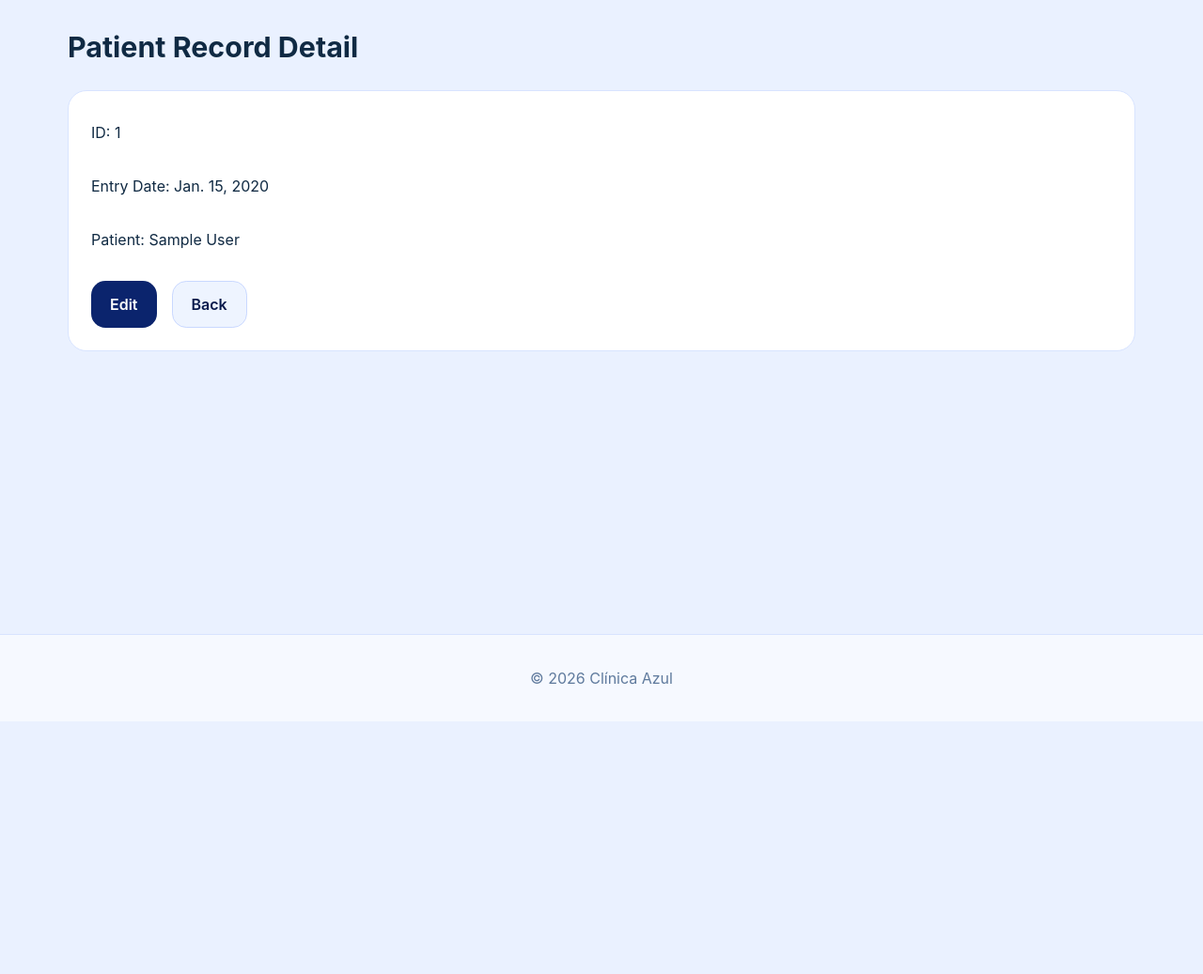
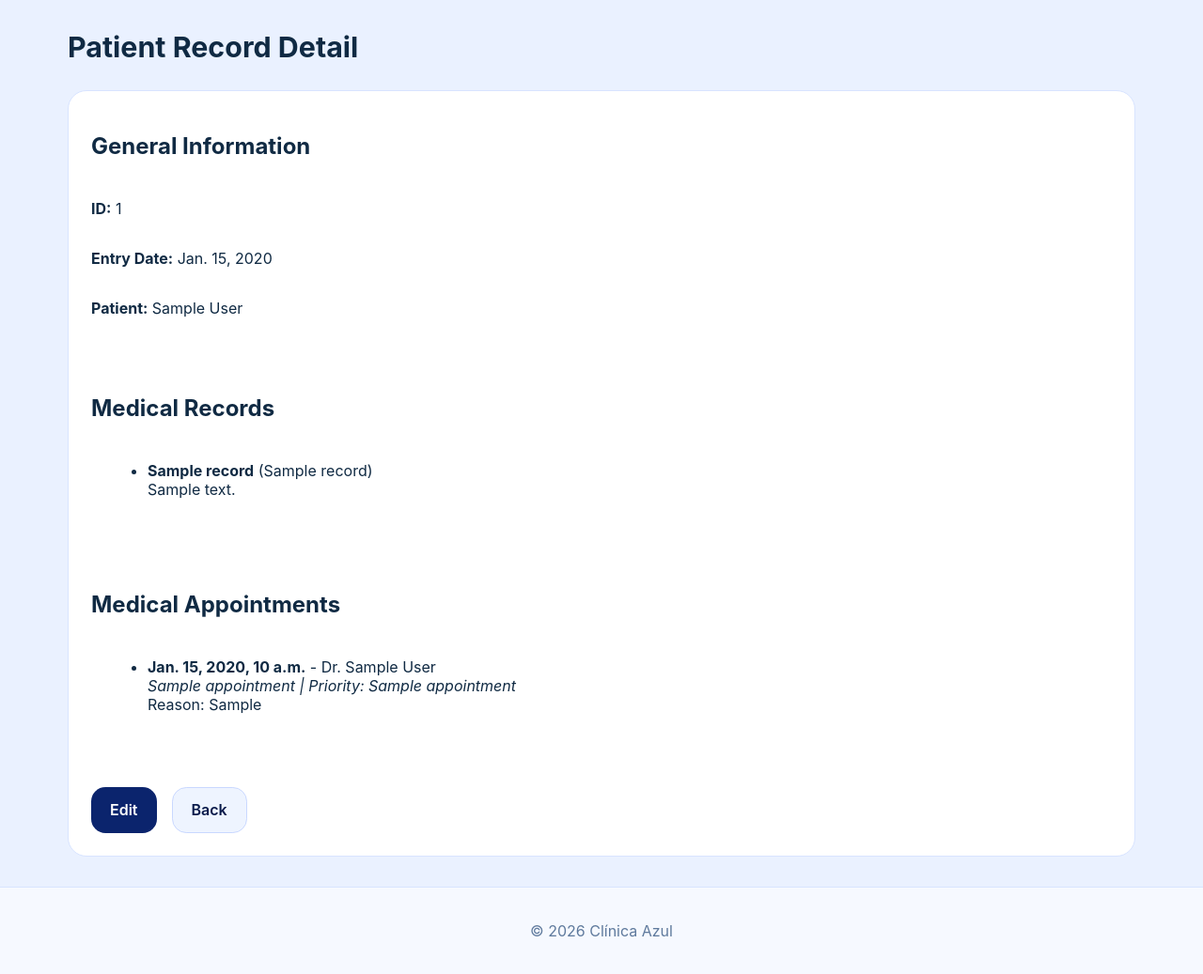
Before and after one commit to joedder/api_mejorada, a Django app: page /citas/patientrecords/1/ in a window 1280 px wide. Shown: the part 32-1069 px from the top of the page at 94% size. Before the commit the page ends 761 px from the top, so only its background shows below. Run offline with Django 5.2, Linux system fonts and the light colour scheme; tables that the repository leaves empty hold one stand-in row (values such as "Sample post").

Commit message:
arreglo dashborard

```diff
--- a/api/urls.py
+++ b/api/urls.py
@@ -16,8 +16,10 @@ Including another URLconf
 """
 from django.contrib import admin
 from django.urls import path ,include
+from citas.views import dashboard as citas_dashboard
 
 urlpatterns = [
     path('admin/', admin.site.urls),
     path('citas/', include('citas.urls')),
+    path('', citas_dashboard, name='dashboard'),
 ]
--- a/citas/templates/citas/patientrecord_show.html
+++ b/citas/templates/citas/patientrecord_show.html
@@ -45,10 +45,50 @@
     </form>
 {% else %}
     <section class="show-panel">
-        <p>ID: {{ patientrecord.id }}</p>
-        <p>Entry Date: {{ patientrecord.entry_date }}</p>
-        <p>Patient: {{ patientrecord.id_patient }}</p>
-        <div class="form-actions">
+        <div class="panel-info">
+            <h2>General Information</h2>
+            <p><strong>ID:</strong> {{ patientrecord.id }}</p>
+            <p><strong>Entry Date:</strong> {{ patientrecord.entry_date }}</p>
+            <p><strong>Patient:</strong> {{ patientrecord.id_patient }}</p>
+        </div>
+
+        <div class="panel-info" style="margin-top: 20px;">
+            <h2>Medical Records</h2>
+            {% if patientrecord.medical_records.all %}
+                <ul style="margin-top: 10px; margin-left: 20px;">
+                {% for record in patientrecord.medical_records.all %}
+                    <li style="margin-bottom: 10px;">
+                        <strong>{{ record.name }}</strong> ({{ record.category.name }})<br>
+                        {{ record.description }}
+                    </li>
+                {% endfor %}
+                </ul>
+            {% else %}
+                <p>No medical records associated.</p>
+            {% endif %}
+        </div>
+
+        <div class="panel-info" style="margin-top: 20px;">
+            <h2>Medical Appointments</h2>
+            {% if patientrecord.appointments.all %}
+                <ul style="margin-top: 10px; margin-left: 20px;">
+                {% for appointment in patientrecord.appointments.all %}
+                    <li style="margin-bottom: 10px;">
+                        <strong>{{ appointment.appointment_time }}</strong> - Dr. {{ appointment.id_doctor.first_name }} {{ appointment.id_doctor.first_lastname }}<br>
+                        <em>{{ appointment.type_id.name }} | Priority: {{ appointment.priority_id.name }}</em><br>
+                        Reason: {{ appointment.reason_appointment }}
+                        {% if not appointment.active %}
+                            <br><span style="color: red;">(Cancelled)</span>
+                        {% endif %}
+                    </li>
+                {% endfor %}
+                </ul>
+            {% else %}
+                <p>No medical appointments associated.</p>
+            {% endif %}
+        </div>
+
+        <div class="form-actions" style="margin-top: 20px;">
             <a class="button button-primary" href="{% url 'patientrecords_update' patientrecord.id %}">Edit</a>
             <a class="button button-secondary" href="{% url 'patientrecord' %}">Back</a>
         </div>
--- a/citas/urls.py
+++ b/citas/urls.py
@@ -51,5 +51,4 @@ urlpatterns = [
     path('medicalrecords/disable/<int:pk>/', views.medicalrecords_disable, name='medicalrecords_disable'),
     path('medicalrecords/delete/<int:pk>/', views.medicalrecords_delete, name='medicalrecords_delete'),
     path('hello_world/', views.hello_world),
-    path('', views.dashboard, name='dashboard'),
 ]
```
